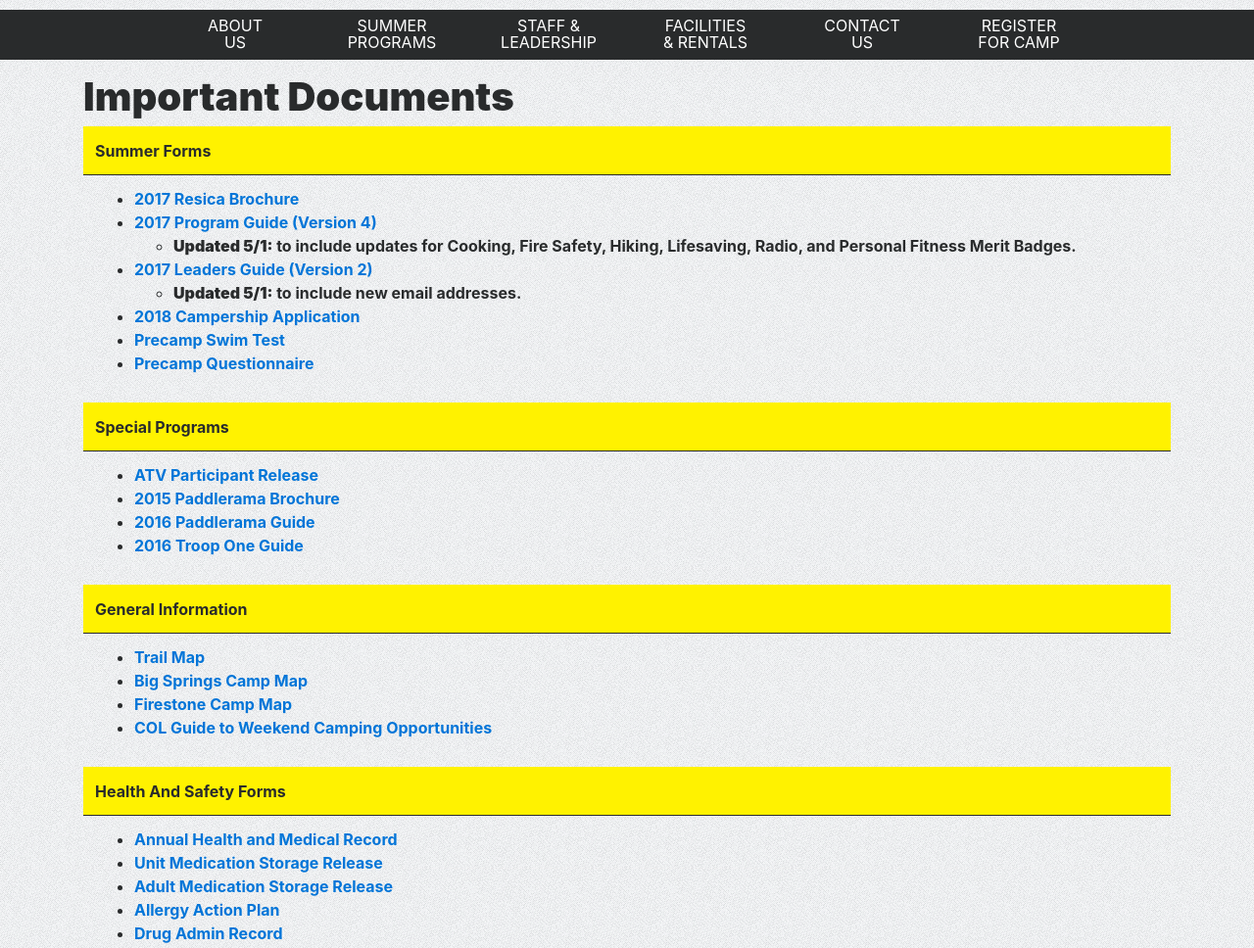
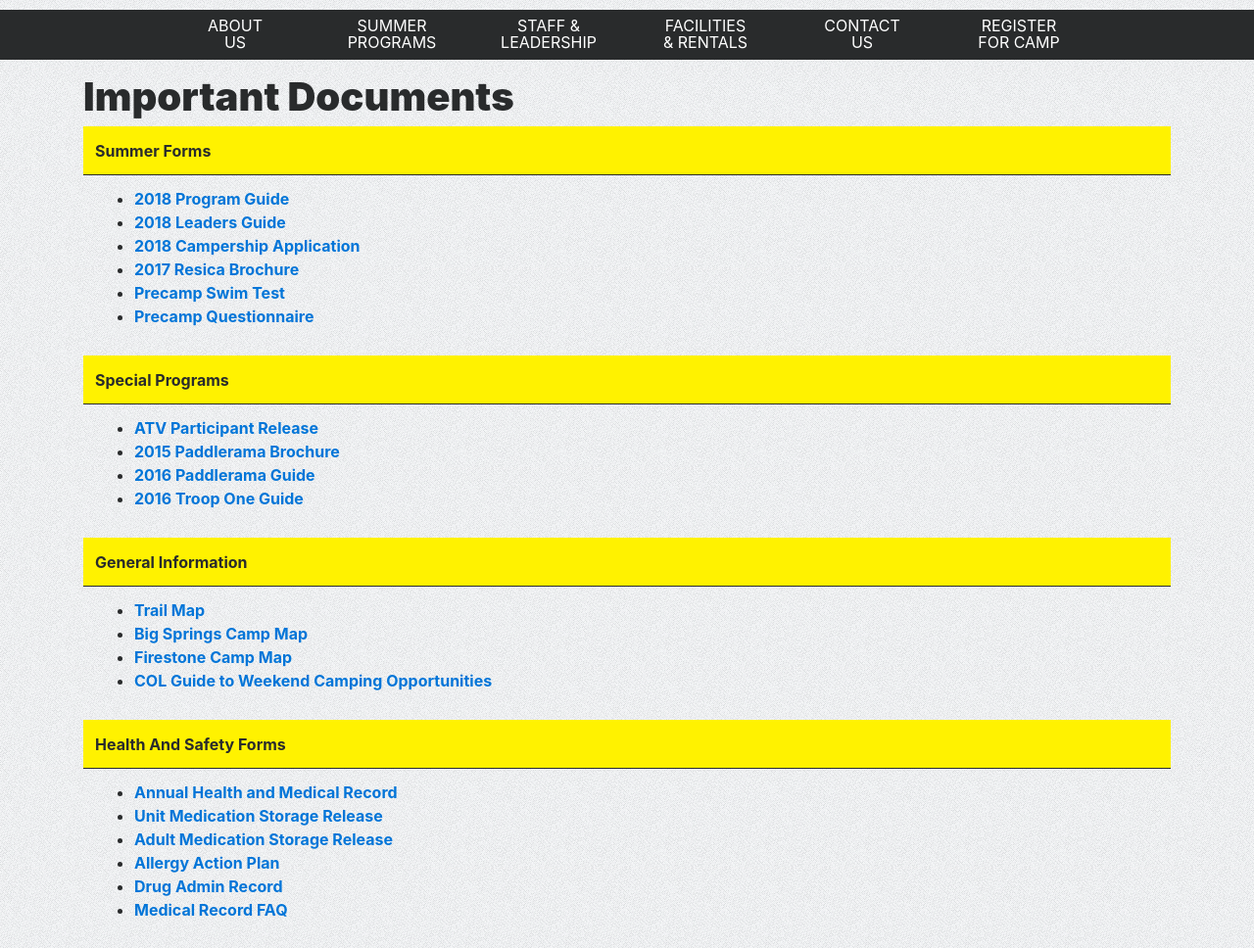
Before and after one commit to col-bsa/ResicaFalls.org, a PHP site: page /important-documents in a window 1280 px wide. Shown: the part 134-1102 px from the top of the page at 98% size. Run offline with PHP 8.4, Linux system fonts and the light colour scheme; lists and menus that the app fills with data are empty; some libraries are stand-ins or nearby versions.

Commit message:
Added leaders guide, program guide, and maps

```diff
--- a/important-documents.php
+++ b/important-documents.php
@@ -25,16 +25,14 @@
 							<tr>
 								<th>
 									<ul>
-										<li><a download href="_files\summer\2017_Resica_Brochure.pdf">2017 Resica Brochure</a></li>
 										<li>
-											<a download href="_files\summer\2017_Program_Guide_V4.pdf">2017 Program Guide (Version 4)</a>
-											<ul><li><strong>Updated 5/1:</strong> to include updates for Cooking, Fire Safety, Hiking, Lifesaving, Radio, and Personal Fitness Merit Badges.</li></ul>
+											<a download href="_files\summer\2018_Program_Guide_V1.pdf">2018 Program Guide</a>
 										</li>
 										<li>
-											<a download href="_files\summer\2017_Leaders_Guide_V2.pdf">2017 Leaders Guide (Version 2)</a>
-											<ul><li><strong>Updated 5/1:</strong> to include new email addresses.</li></ul>
+											<a download href="_files\summer\2018_Leaders_Guide_V1.pdf">2018 Leaders Guide</a>
 										</li>
 										<li><a download href="_files\summer\2018_Campership_Application.pdf">2018 Campership Application</a></li>
+										<li><a download href="_files\summer\2017_Resica_Brochure.pdf">2017 Resica Brochure</a></li>
 										<li><a download href="_files\summer\Precamp_Swim_Test.pdf">Precamp Swim Test</a></li>
 										<li><a download href="_files\summer\Precamp_Questionnaire.docx">Precamp Questionnaire</a></li>
 									</ul>
```
Also changed, not shown: 4 other files.
